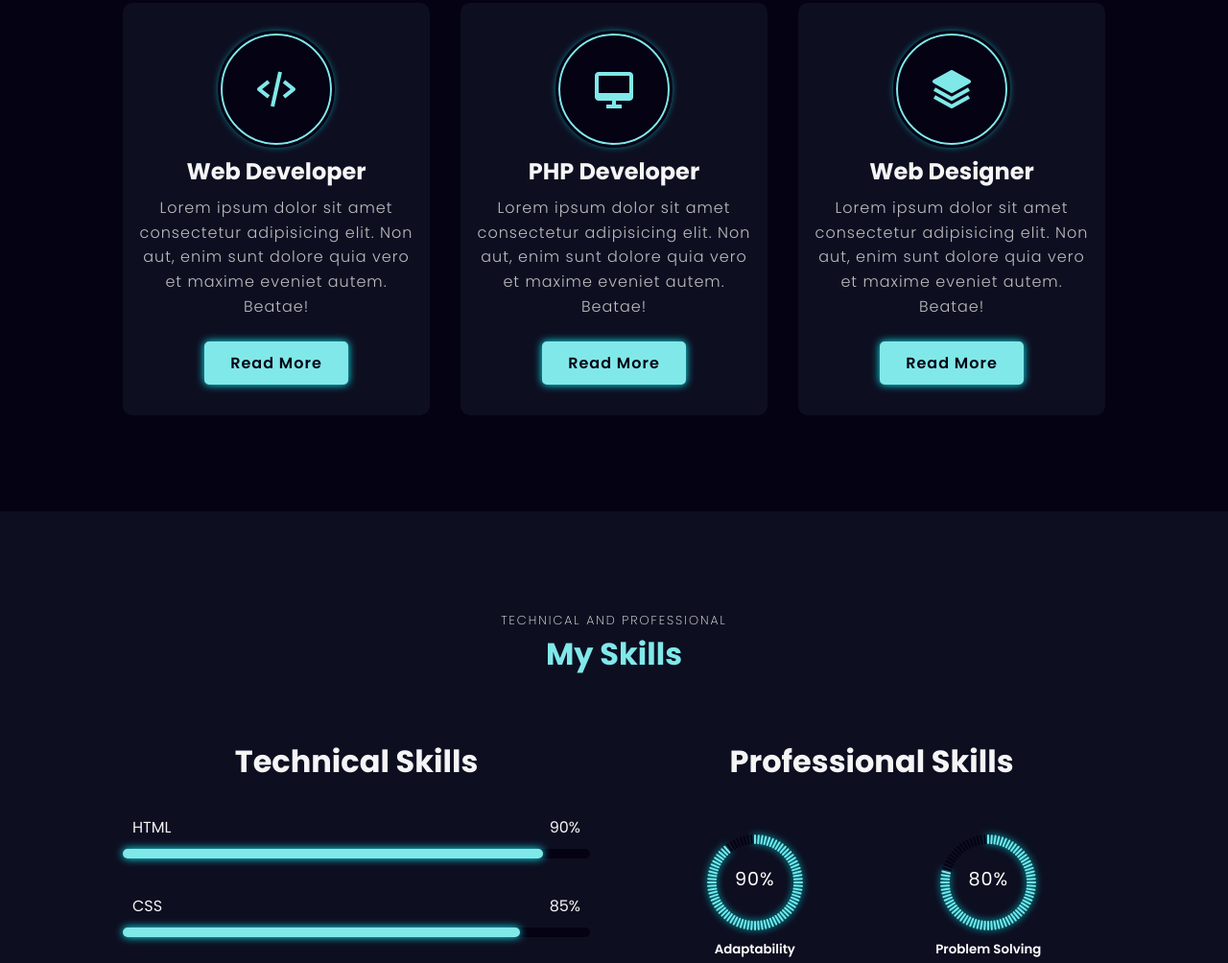
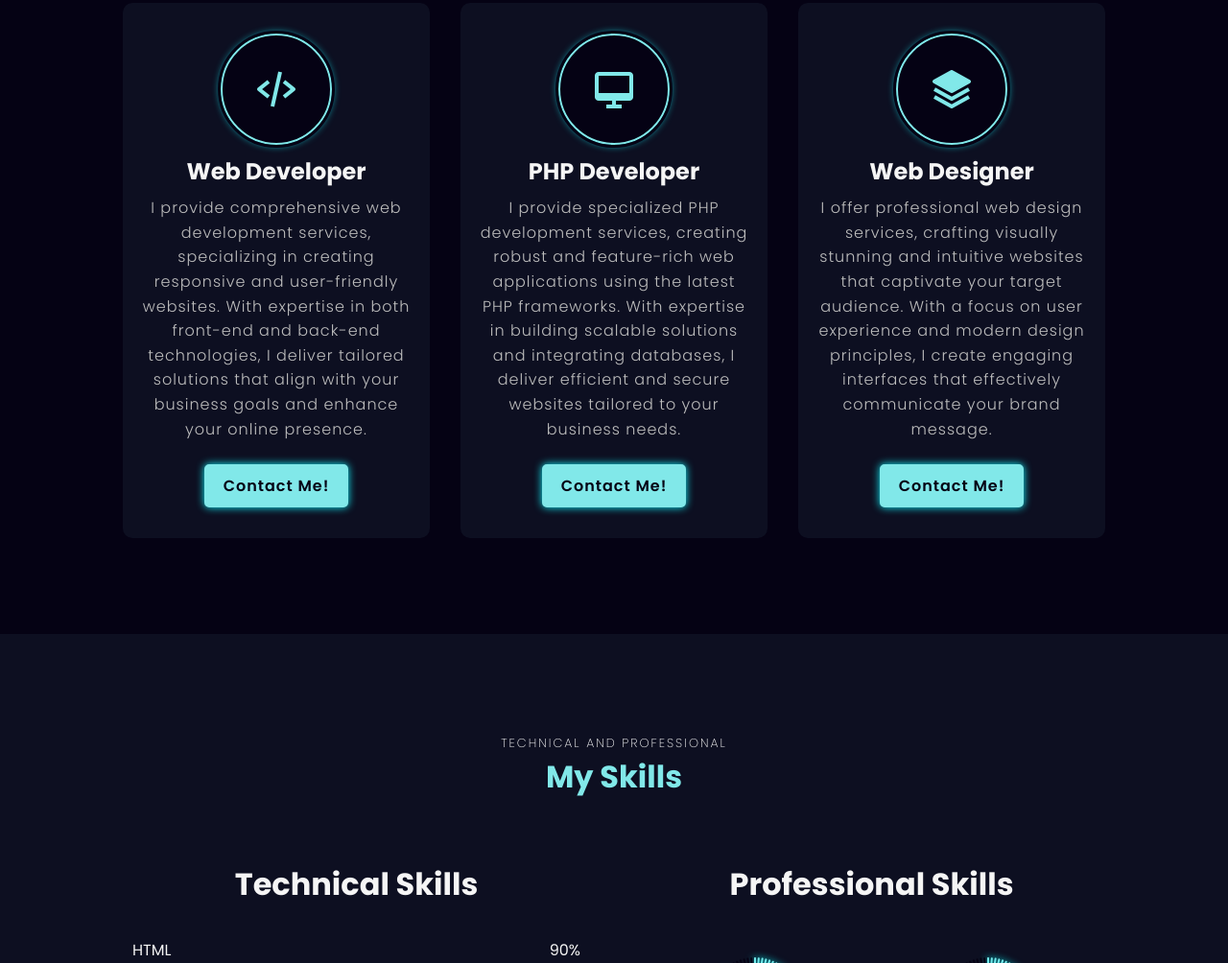
Before and after one commit to ektavaru1509/portfolio, a plain HTML site: page index.html in a window 1280 px wide. Shown: the part 1544-2548 px from the top of the page at 96% size. Drawn offline with nearby package versions, Linux system fonts and the light colour scheme.

Commit message:
Links & Content Added

```diff
--- a/index.html
+++ b/index.html
@@ -20,7 +20,7 @@
             <li><a href="#services" style="--i:3">Services</a></li>
             <li><a href="#skills" style="--i:4">Skills</a></li>
             <li><a href="#portfolio" style="--i:5">Portfolio</a></li>
-            <li><a href="#Contact" style="--i:6">Contact</a></li>
+            <li><a href="#contact" style="--i:6">Contact</a></li>
         </ul>
         <div id="menu-icon" class="bx bx-menu"></div>
     </header>
@@ -48,13 +48,13 @@
             </div>
 
             <div class="btn-box">
-                <a href="#" class="btn">Download CV</a>
-                <a href="#" class="btn">Visit Github</a>
+                <a href="/Resume - EktaVaru.pdf" target="_blank" class="btn">Download CV</a>
+                <a href="https://github.com/ektavaru1509" target="_blank" class="btn">Visit Github</a>
             </div>
 
             <div class="social-icons">
-                <a href="#"><i class='bx bxl-linkedin-square'></i></a>
-                <a href="#"><i class='bx bxl-github' ></i></a>
+                <a href="https://www.linkedin.com/in/ekta-varu-8a634225b/" target="_blank"><i class='bx bxl-linkedin-square'></i></a>
+                <a href="https://github.com/ektavaru1509" target="_blank"><i class='bx bxl-github' ></i></a>
                 <a href="#"><i class='bx bxl-gmail' ></i></a>
                 <a href="#"><i class='bx bxl-whatsapp'></i></a>
             </div>
@@ -93,25 +93,25 @@
             <div class="service-box">
                 <i class='bx bx-code-alt service-icon' ></i>
                 <h3>Web Developer</h3>
-                <p>Lorem ipsum dolor sit amet consectetur adipisicing elit. Non aut, enim sunt dolore quia vero et maxime eveniet autem. Beatae!</p>
+                <p>I provide comprehensive web development services, specializing in creating responsive and user-friendly websites. With expertise in both front-end and back-end technologies, I deliver tailored solutions that align with your business goals and enhance your online presence.</p>
                 <div class="btn-box service-btn">
-                    <a href="#" class="btn">Read More</a>
+                    <a href="#contact" class="btn">Contact Me!</a>
                 </div>
             </div>
             <div class="service-box">
                 <i class='bx bx-desktop service-icon'></i>
                 <h3>PHP Developer</h3>
-                <p>Lorem ipsum dolor sit amet consectetur adipisicing elit. Non aut, enim sunt dolore quia vero et maxime eveniet autem. Beatae!</p>
+                <p>I provide specialized PHP development services, creating robust and feature-rich web applications using the latest PHP frameworks. With expertise in building scalable solutions and integrating databases, I deliver efficient and secure websites tailored to your business needs.</p>
                 <div class="btn-box service-btn">
-                    <a href="#" class="btn">Read More</a>
+                    <a href="#contact" class="btn">Contact Me!</a>
                 </div>
             </div>
             <div class="service-box">
                 <i class='bx bxs-layer service-icon'></i>
                 <h3>Web Designer</h3>
-                <p>Lorem ipsum dolor sit amet consectetur adipisicing elit. Non aut, enim sunt dolore quia vero et maxime eveniet autem. Beatae!</p>
+                <p>I offer professional web design services, crafting visually stunning and intuitive websites that captivate your target audience. With a focus on user experience and modern design principles, I create engaging interfaces that effectively communicate your brand message.</p>
                 <div class="btn-box service-btn">
-                    <a href="#" class="btn">Read More</a>
+                    <a href="#contact" class="btn">Contact Me!</a>
                 </div>
             </div>
         </div>
@@ -269,28 +269,6 @@
                         <a href="https://dwarkesh-electronics-services.netlify.app/" target="_blank"><i class='bx bx-link-external'></i></a>
                     </div>
                 </div>
-                <!-- <div class="port-box mix inter">
-                    <div class="port-image">
-                        <img src="images/5.jpg" alt="">
-                    </div>
-                    <div class="port-content">
-                        <h3>Graphic Design</h3>
-                        <p>Lorem ipsum dolor sit amet consectetur adipisicing elit. Cum illum vitae repellat eligendi eveniet in, magni dolorum ducimus veritatis voluptatibus.
-                        </p>
-                        <a href="#"><i class='bx bx-link-external'></i></a>
-                    </div>
-                </div>
-                <div class="port-box mix webapp">
-                    <div class="port-image">
-                        <img src="images/6.jpg" alt="">
-                    </div>
-                    <div class="port-content">
-                        <h3>Graphic Design</h3>
-                        <p>Lorem ipsum dolor sit amet consectetur adipisicing elit. Cum illum vitae repellat eligendi eveniet in, magni dolorum ducimus veritatis voluptatibus.
-                        </p>
-                        <a href="#"><i class='bx bx-link-external'></i></a>
-                    </div> -->
-                </div>
             </div>
         </div>
     </section>
```
Also changed, not shown: 1 other file.
